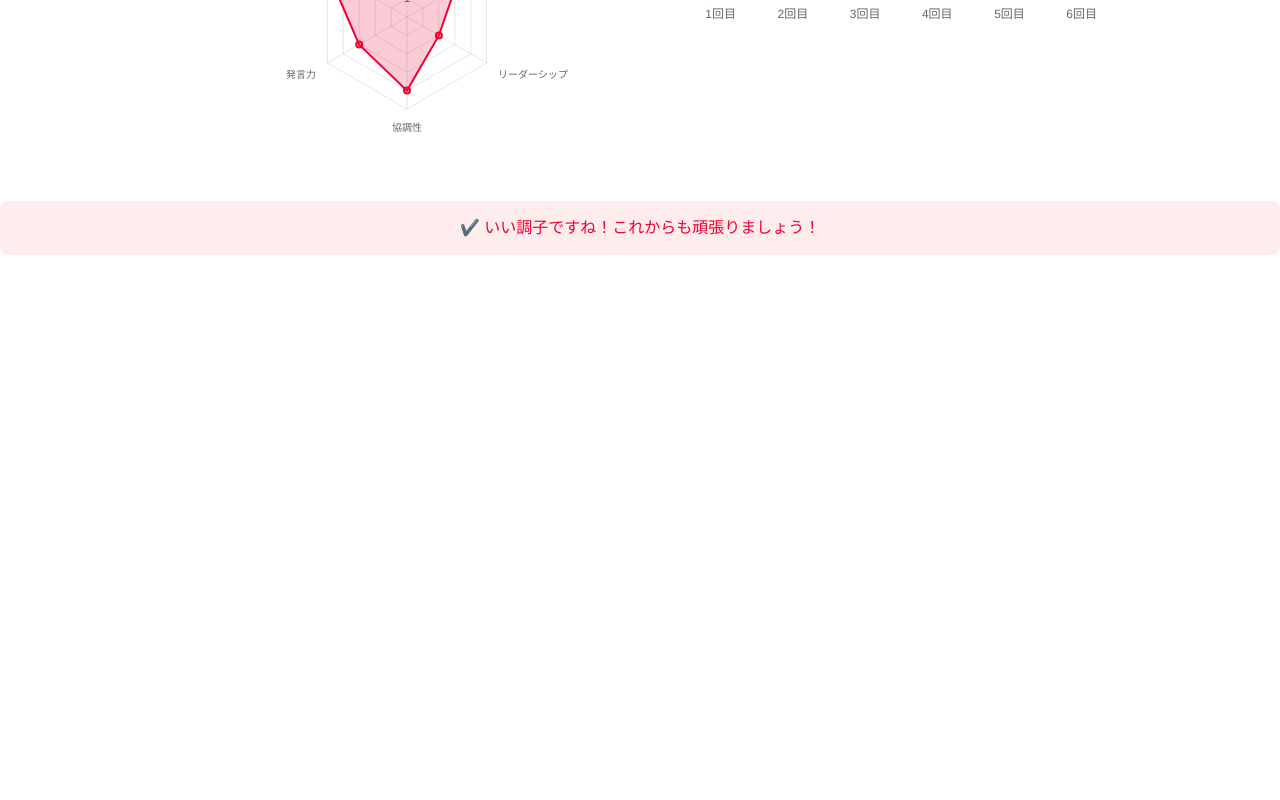
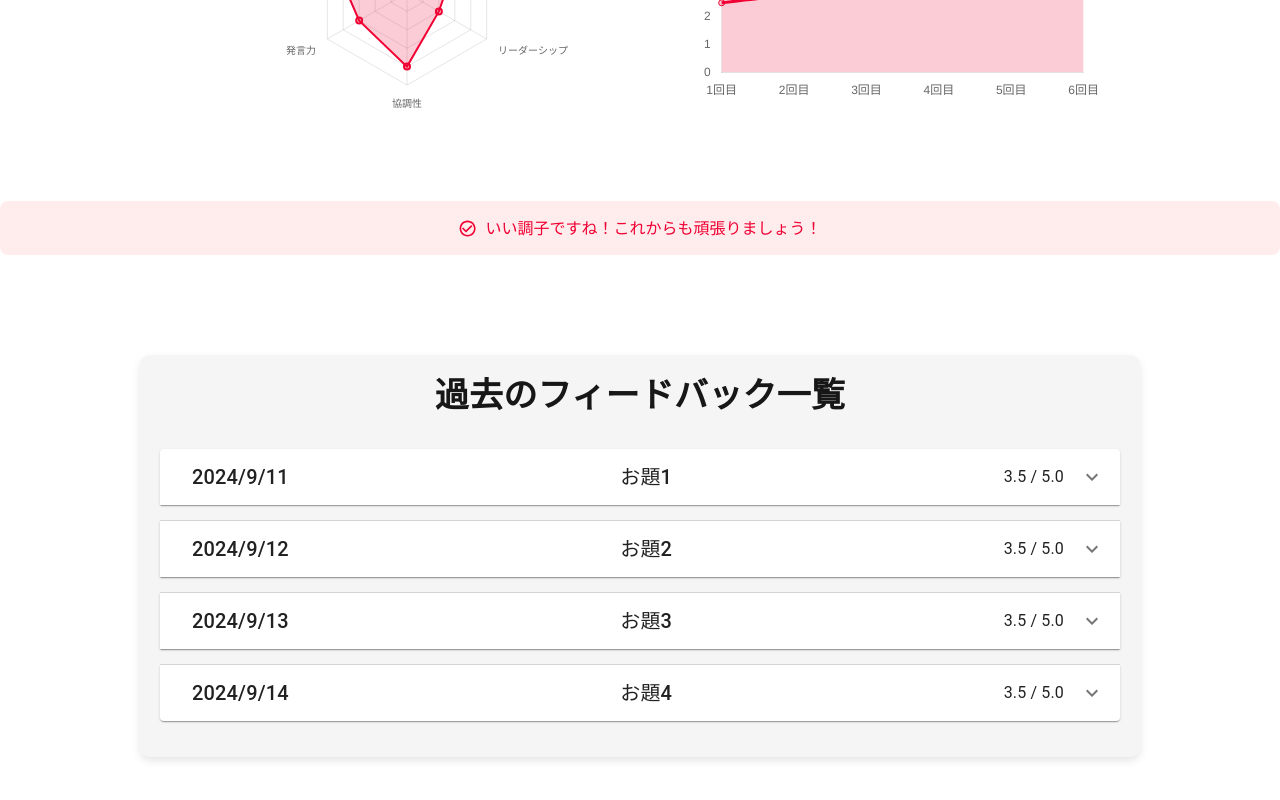
Before and after one commit to tkm427/docomo_frontend, a Next.js app: page /feedback in a window 1280 px wide. Shown: the part 508-1308 px from the top of the page. Before the commit the page ends 800 px from the top, so only its background shows below. Built offline with nearby package versions, Linux system fonts and the light colour scheme.

Commit message:
フィードバックリストの作成

```diff
--- /dev/null
+++ b/src/components/FeedbackList.tsx
@@ -0,0 +1,159 @@
+import React from 'react';
+import {
+  Accordion,
+  AccordionSummary,
+  AccordionDetails,
+  Typography,
+  Box,
+  Chip,
+} from '@mui/material';
+import ExpandMoreIcon from '@mui/icons-material/ExpandMore';
+
+type FeedbackData = {
+  date: string;
+  thema: string;
+  label: string;
+  value: number;
+  comments: string[];
+};
+
+type FeedbackListProps = {
+  feedbackDataList: FeedbackData[];
+};
+
+// 日付ごとにグループ化
+const groupFeedbackByDate = (feedbackDataList: FeedbackData[]) => {
+  return feedbackDataList.reduce((acc: { [key: string]: FeedbackData[] }, feedback) => {
+    const { date } = feedback;
+    if (!acc[date]) {
+      acc[date] = [];
+    }
+    acc[date].push(feedback);
+    return acc;
+  }, {});
+};
+
+// 平均点数を計算する関数
+const calculateAverage = (feedbacks: FeedbackData[]) => {
+  if (!feedbacks || feedbacks.length === 0) return 0;
+  const total = feedbacks.reduce((acc, feedback) => acc + feedback.value, 0);
+  return total / feedbacks.length;
+};
+
+const FeedbackList: React.FC<FeedbackListProps> = ({ feedbackDataList }) => {
+  const groupedFeedback = groupFeedbackByDate(feedbackDataList);
+
+  return (
+    <Box sx={{ padding: '20px', maxWidth: '1000px', margin: '0 auto', backgroundColor: '#f5f5f5', borderRadius: '10px', boxShadow: '0 4px 8px rgba(0, 0, 0, 0.1)' }}>  {/* 背景を灰色に設定 */}
+      <Typography variant="h4" sx={{ mb: 4, textAlign: 'center', fontWeight: 'bold' }}>
+        過去のフィードバック一覧
+      </Typography>
+
+      {/* 日付ごとに折りたたみリスト表示 */}
+      {Object.keys(groupedFeedback).map((date) => (
+        <Accordion key={date} sx={{ mb: 2 }}>
+          <AccordionSummary expandIcon={<ExpandMoreIcon />}>
+            <Box sx={{ display: 'flex', width: '100%', justifyContent: 'space-between', alignItems: 'center', mx: 2 }}>
+              {/* 左側の表示（日時） */}
+              <Typography variant="h6">{date}</Typography>
+
+              {/* 中央の表示（お題） */}
+              <Typography variant="h6" sx={{ textAlign: 'center', flexGrow: 1 }}>
+                {groupedFeedback[date]?.[0]?.thema || 'お題なし'}
+              </Typography>
+
+              {/* 右側の表示（点数） */}
+              <Typography sx={{ textAlign: 'right' }}>
+                {calculateAverage(groupedFeedback[date] || []).toFixed(1)} / 5.0
+              </Typography>
+            </Box>
+          </AccordionSummary>
+
+          <AccordionDetails>
+            <Box sx={{ display: 'flex', justifyContent: 'space-between', width: '100%' }}>
+              {/* 左側（評価 3/10） */}
+              <Box sx={{ flex: '3', mr: 2 }}>
+                <Typography variant="h6" sx={{ mb: 2, ml: 2, textAlign: 'left' }}>  {/* 左詰めに変更 */}
+                  評価
+                </Typography>
+                <Box
+                  sx={{
+                    display: 'grid', // グリッドレイアウトを使用
+                    gridTemplateColumns: 'repeat(2, 1fr)', // 2列に設定
+                    gap: '8px', // 要素間の隙間を設定
+                  }}
+                >
+                  {groupedFeedback[date]?.map((feedback, index) => (
+                    <Chip
+                      key={index}
+                      label={`${feedback.label} ${feedback.value}`}
+                      sx={{
+                        backgroundColor: '#FF7043',
+                        color: 'white',
+                        fontWeight: 'bold',
+                        fontSize: feedback.label === 'チームメンバーへの気配り' ? '8px' : '12px', // 文字が長い場合、フォントサイズを小さく
+                        padding: '5px',
+                        width: '100%', // 各チップの幅を親要素に合わせる
+                        minHeight: '30px', // 全てのChipの高さを統一
+                        whiteSpace: 'normal', // テキストの折り返しを許可
+                        wordBreak: 'break-word', // 単語が長すぎる場合、折り返しを行う
+                      }}
+                    />
+                  )) || <Typography>フィードバックがありません</Typography>}
+                </Box>
+              </Box>
+
+              {/* 中央（コメント 4/10） */}
+              <Box sx={{ flex: '4', ml: 2 }}>
+                <Typography variant="h6" sx={{ mb: 2, ml: 2, textAlign: 'left' }}>  {/* 左詰めに変更 */}
+                  コメント
+                </Typography>
+                <ul>
+                  {groupedFeedback[date]?.[0]?.comments?.map((comment, index) => (
+                    <li key={index}>{comment}</li>
+                  )) || <Typography>コメントがありません</Typography>}
+                </ul>
+              </Box>
+
+              {/* 右側（メンバー 3/10） */}
+              <Box
+                sx={{
+                  flex: '3',
+                  ml: 2,
+                  display: 'grid', // グリッドレイアウトを使用
+                  gridTemplateColumns: 'repeat(1, 1fr)', // 1列に設定
+                  gap: '8px', // メンバー間のスペース
+                }}
+              >
+                <Typography variant="h6" sx={{ ml: 2,textAlign: 'left' }}>  {/* 左詰めに変更 */}
+                   メンバー
+                </Typography>
+                {['山崎匠真', '山田太郎', '佐藤花子', '田中次郎'].map((member, index) => (
+                  <Box
+                    key={index}
+                    sx={{
+                      display: 'flex',
+                      flexDirection: 'column', // 縦並びに設定
+                      alignItems: 'center', // 中央揃え
+                      border: '1px solid #ddd',
+                      borderRadius: '8px',
+                      padding: '10px',
+                      boxShadow: '0 4px 6px rgba(0, 0, 0, 0.1)',
+                      textAlign: 'center',
+                    }}
+                  >
+                    <Typography variant="body2" sx={{ fontSize: '12px' }}>
+                      {member}
+                    </Typography>
+                  </Box>
+                ))}
+              </Box>
+            </Box>
+          </AccordionDetails>
+        </Accordion>
+      ))}
+    </Box>
+  );
+};
+
+export default FeedbackList;
--- a/src/components/FeedbackPage.tsx
+++ b/src/components/FeedbackPage.tsx
@@ -5,6 +5,8 @@ import Header from './Header';
 import FeedbackMessage from './FeedbackMessage';
 import RadarChart from './RadarChart';
 import LineChart from './LineChart';
+import FeedbackList from './FeedbackList';
+import CheckCircleOutlineIcon from '@mui/icons-material/CheckCircleOutline';
 
 const feedbackData = [
   { label: '積極性', value: 4 },
@@ -13,6 +15,34 @@ const feedbackData = [
   { label: '協調性', value: 4 },
   { label: '発言力', value: 3 },
   { label: 'チームメンバーへの気配り', value: 5 },
+];
+
+
+const feedbackDataList = [
+  { date: '2024/9/11', thema: 'お題1', label: '積極性', value: 4 },
+  { date: '2024/9/11', thema: 'お題1', label: '論理的思考', value: 3 },
+  { date: '2024/9/11', thema: 'お題1', label: 'リーダーシップ', value: 2 },
+  { date: '2024/9/11', thema: 'お題1', label: '協調性', value: 4 },
+  { date: '2024/9/11', thema: 'お題1', label: '発言力', value: 3 },
+  { date: '2024/9/11', thema: 'お題1', label: 'チームメンバーへの気配り', value: 5 },
+  { date: '2024/9/12', thema: 'お題2', label: '積極性', value: 3 },
+  { date: '2024/9/12', thema: 'お題2', label: '論理的思考', value: 4 },
+  { date: '2024/9/12', thema: 'お題2', label: 'リーダーシップ', value: 3 },
+  { date: '2024/9/12', thema: 'お題2', label: '協調性', value: 5 },
+  { date: '2024/9/12', thema: 'お題2', label: '発言力', value: 2 },
+  { date: '2024/9/12', thema: 'お題2', label: 'チームメンバーへの気配り', value: 4 },
+  { date: '2024/9/13', thema: 'お題3', label: '積極性', value: 3 },
+  { date: '2024/9/13', thema: 'お題3', label: '論理的思考', value: 4 },
+  { date: '2024/9/13', thema: 'お題3', label: 'リーダーシップ', value: 3 },
+  { date: '2024/9/13', thema: 'お題3', label: '協調性', value: 5 },
+  { date: '2024/9/13', thema: 'お題3', label: '発言力', value: 2 },
+  { date: '2024/9/13', thema: 'お題3', label: 'チームメンバーへの気配り', value: 4 },
+  { date: '2024/9/14', thema: 'お題4', label: '積極性', value: 3 },
+  { date: '2024/9/14', thema: 'お題4', label: '論理的思考', value: 4 },
+  { date: '2024/9/14', thema: 'お題4', label: 'リーダーシップ', value: 3 },
+  { date: '2024/9/14', thema: 'お題4', label: '協調性', value: 5 },
+  { date: '2024/9/14', thema: 'お題4', label: '発言力', value: 2 },
+  { date: '2024/9/14', thema: 'お題4', label: 'チームメンバーへの気配り', value: 4 },
 ];
 
 const radarData = {
@@ -90,18 +120,31 @@ const FeedbackPage: React.FC = () => {
 
       <div style={styles.chartContainer}>
         <div style={styles.chartItem}>
-          <h3>前回との比較</h3>
+          {/* <h3>前回との比較</h3> */}
           <RadarChart data={radarData} options={radarOptions} />
         </div>
 
         <div style={styles.chartItem}>
-          <h3>平均評価の推移</h3>
+          {/* <h3>平均評価の推移</h3> */}
           <LineChart data={lineData} options={lineOptions} />
         </div>
       </div>
 
       <div style={styles.messageBox}>
-        <span role="img" aria-label="checkmark">✔️</span> いい調子ですね！これからも頑張りましょう！
+      <CheckCircleOutlineIcon
+        style={{
+          color: '#F00033',
+          marginRight: '8px',
+          verticalAlign: 'middle',  // アイコンをテキストの中央に揃える
+          fontSize: '1.2em'         // テキストの大きさに合わせてアイコンのサイズを調整
+        }}
+      />
+      <span style={{ verticalAlign: 'middle' }}>いい調子ですね！これからも頑張りましょう！</span>
+
+      </div>
+
+      <div style={styles.listContainer}>
+        <FeedbackList feedbackDataList={feedbackDataList} />
       </div>
     </div>
   );
@@ -116,6 +159,10 @@ const styles = {
   subtitleContainer: {
     textAlign: 'center' as 'center',
     margin: '20px',
+  },
+  listContainer: {
+    textAlign: 'center' as 'center',
+    margin: '100px',
   },
   subtitle: {
     textAlign: 'center' as 'center',
--- a/src/components/LineChart.tsx
+++ b/src/components/LineChart.tsx
@@ -14,8 +14,8 @@ type LineChartProps = {
 
 const LineChart: React.FC<LineChartProps> = ({ data, options }) => {
   return (
-    <div style={{ width: '80%', maxWidth: '500px', margin: '0 auto' }}> {/* 横幅を80%に設定 */}
-      <Line data={data} options={options} />
+    <div style={{ width: '80%', height: '100%', maxWidth: '500px', margin: '0 auto', display: 'flex', justifyContent: 'center', alignItems: 'center' }}>
+        <Line data={data} options={options} />
     </div>
   );
 };
--- a/src/components/RadarChart.tsx
+++ b/src/components/RadarChart.tsx
@@ -12,17 +12,33 @@ type RadarChartProps = {
 };
 
 const RadarChart: React.FC<RadarChartProps> = ({ data, options }) => {
-  // デフォルトオプションに legend 非表示の設定を追加
+  // デフォルトオプションにフォントの太字設定と1刻みの設定を追加
   const defaultOptions = {
     plugins: {
       legend: {
         display: false, // ラベル（凡例）を非表示にする
       },
     },
+    scales: {
+      r: {
+        suggestedMin: 0, // 最小値を0に設定
+        suggestedMax: 5, // 最大値を5に設定
+        ticks: {
+          stepSize: 1, // 1刻みでメモリを表示
+        },
+        pointLabels: {
+          font: {
+            size: 16, // フォントサイズを指定
+            weight: '700', // 700 は太字に対応するウェイト
+            family: 'Arial, sans-serif', // フォントファミリーを明示的に指定
+          },
+        },
+      },
+    },
   };
 
   return (
-    <div style={{ width: '30vw', margin: '0 auto' }}>
+    <div style={{ width: '30vw', height: '100%', margin: '0 auto' }}>
       <Radar data={data} options={{ ...defaultOptions, ...options }} />
     </div>
   );
```
